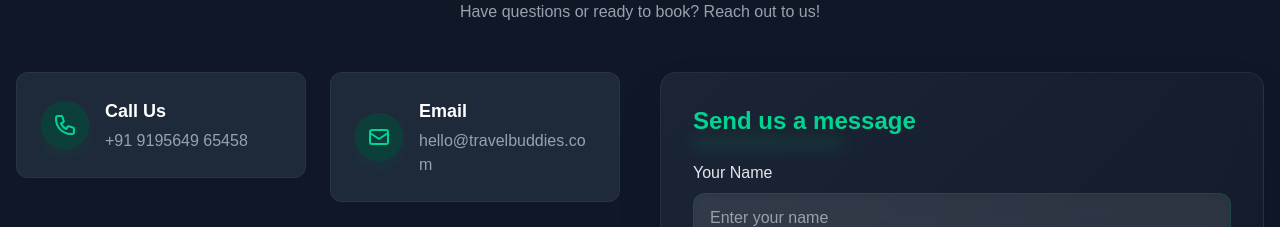
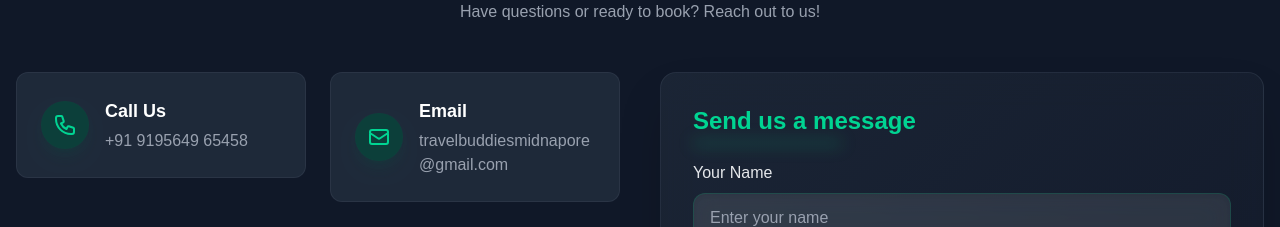
Before and after one commit to dsoumitra693/tb-midnapore, a Next.js app: page / in a window 1280 px wide. Shown: the part 3320-3547 px from the top of the page. Built offline with nearby package versions, Linux system fonts and the light colour scheme.

Commit message:
update email

```diff
--- a/src/app/trips/page.tsx
+++ b/src/app/trips/page.tsx
@@ -253,7 +253,7 @@ export default function TripsPage() {
                 }}
             >
                 <Link
-                    href="https://wa.me/91XXXXXXXXXX"
+                    href="https://wa.me/919564965458"
                     target="_blank"
                     rel="noopener noreferrer"
                     className="flex items-center justify-center w-16 h-16 rounded-full bg-gradient-to-br from-emerald-500 to-emerald-600 shadow-lg shadow-emerald-600/20 hover:shadow-emerald-600/40 transition-all duration-300 group"
--- a/src/components/contact-section.tsx
+++ b/src/components/contact-section.tsx
@@ -91,7 +91,7 @@ export default function ContactSection() {
               }
             >
               <span className="text-gray-400 hover:text-emerald-400 block mt-1 transition-colors">
-                hello@travelbuddies.com
+                travelbuddiesmidnapore@gmail.com
               </span>
             </ContactCard>
             <ContactCard
```
